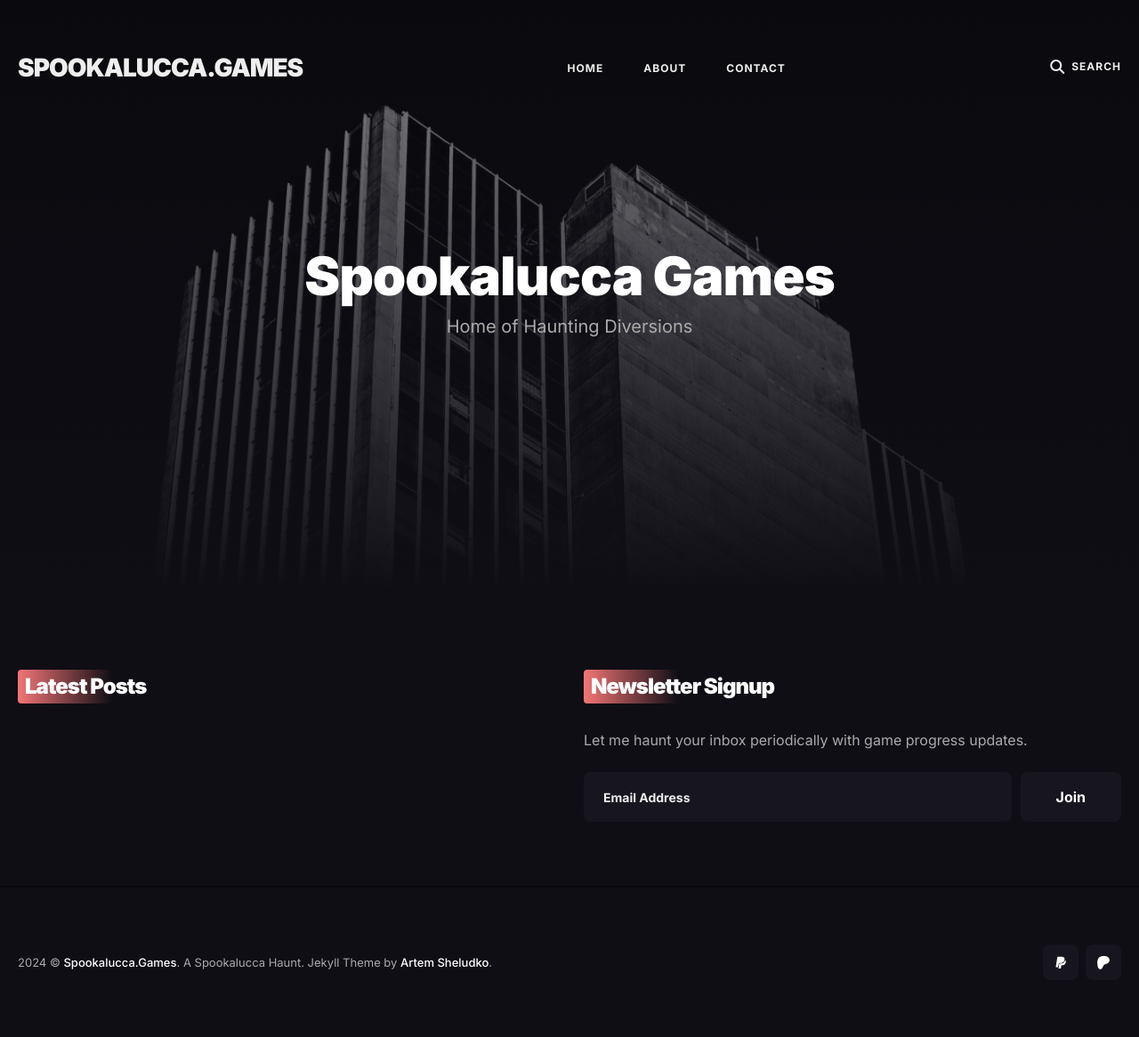
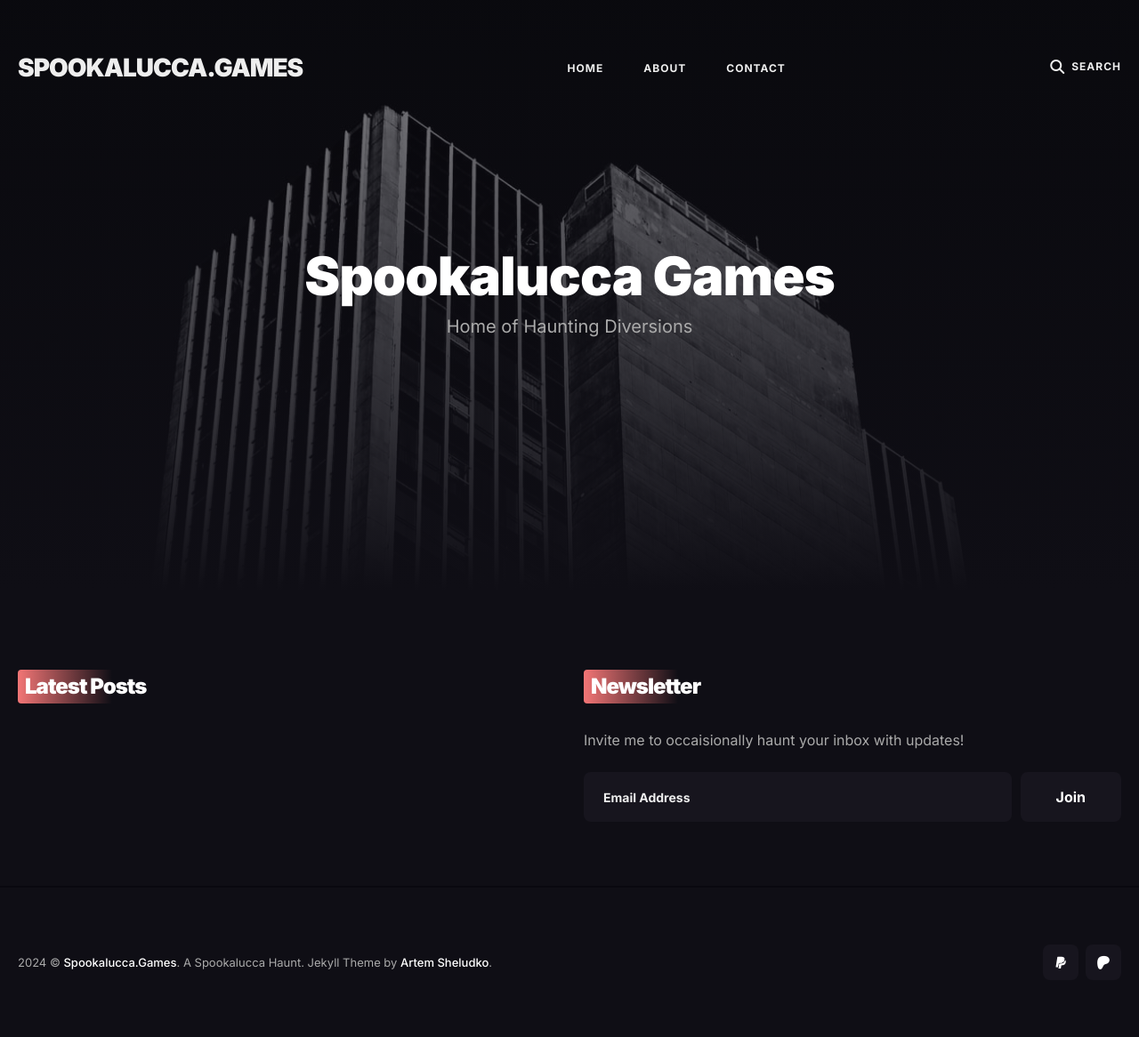
Before and after one commit to spookalucca/mattdonatelli.github.io, a Jekyll site: the page built from index.html, in a window 1280 px wide. Shown: the whole page at 89% size. Built offline with Jekyll 4.4.1, drawn with Linux system fonts in a browser that asks for light colours; the list of posts is cut into pages by our own code.

Commit message:
Fixing newsletter and contact form

```diff
--- a/_includes/footer-widgets/widget-subscribe.html
+++ b/_includes/footer-widgets/widget-subscribe.html
@@ -2,9 +2,9 @@
 <div class="col col-4 col-d-6 col-t-12">
   <div class="widget widget-subscribe">
     <div class="widget__head">
-      <h3 class="widget__title">Newsletter Signup</h3>
+      <h3 class="widget__title">Newsletter</h3>
     </div>
-    <p class="subscribe-subtitle">Let me haunt your inbox periodically with game progress updates.</p>
+    <p class="subscribe-subtitle">Invite me to occaisionally haunt your inbox with updates!</p>
     <form class="subscribe-form validate"
       action="{% if site.data.settings.mailchimp-identifier %}//{{ site.data.settings.mailchimp-identifier }}{% else %}#{% endif %}" method="POST"
       id="membedded-subscribe-form" name="membedded-subscribe-form" target="_blank" novalidate>
```
Also changed, not shown: _data/settings.yml (+3 -7 lines), _pages/contact.html (+11 -27 lines).
